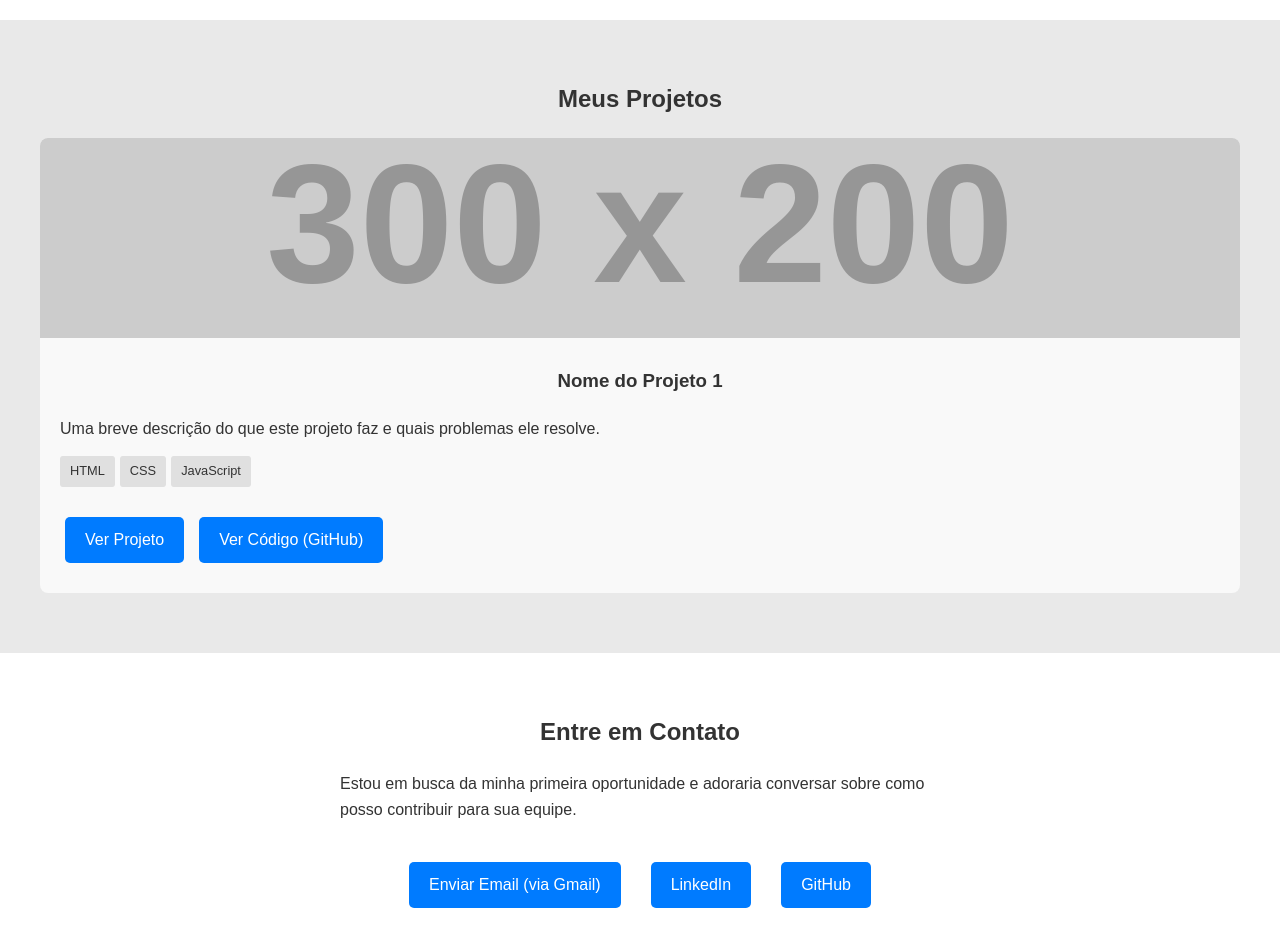
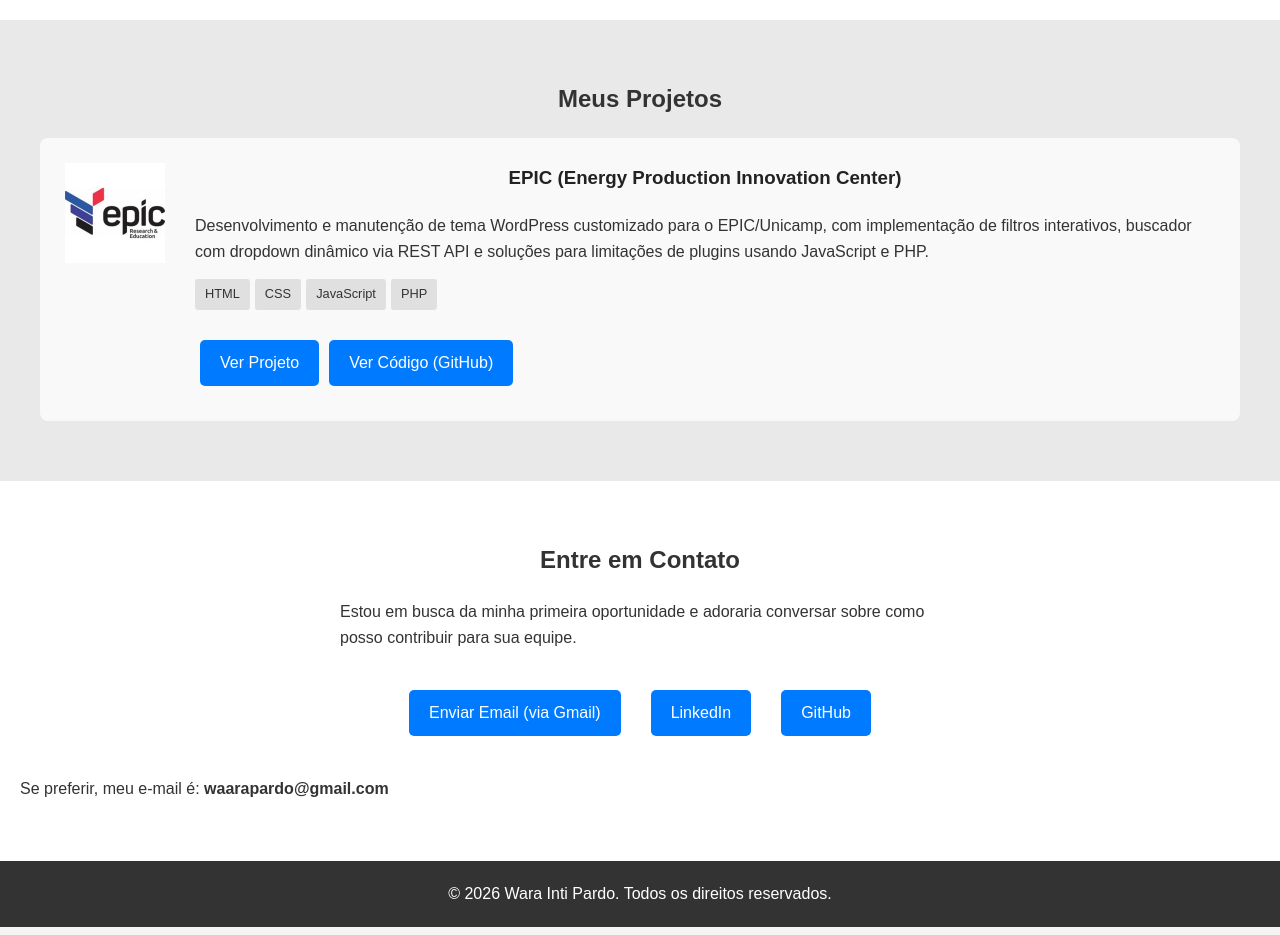
Before and after one commit to warapardo/portfolio-wara, a Next.js app: page / in a window 1280 px wide. Shown: the part 1040-1975 px from the top of the page. Built offline with nearby package versions, Linux system fonts and the light colour scheme; no server answers.

Commit message:
Acresentado 1 projeto (EPIC)

```diff
--- a/app/globals.css
+++ b/app/globals.css
@@ -115,3 +115,90 @@ body.dark section:nth-child(even) {
     align-items: center;
   }
 }
+
+/* =========================
+   PROJETOS
+========================= */
+
+.project-card {
+  display: flex;
+  align-items: flex-start;
+  gap: 30px;
+
+  padding: 25px;
+
+  background-color: #f9f9f9;
+  color: #333;
+
+  border-radius: 8px;
+  overflow: hidden;
+
+  text-align: left;
+
+  transition:
+    background-color 0.3s ease,
+    color 0.3s ease;
+}
+
+.project-logo {
+  width: 100px;
+  height: 100px;
+
+  object-fit: cover;
+
+  flex-shrink: 0;
+}
+
+.project-content {
+  flex: 1;
+}
+
+.project-content h3 {
+  margin-bottom: 20px;
+  color: #222;
+}
+
+.project-content p {
+  margin: 10px 0;
+  color: #333;
+}
+
+.project-technologies {
+  margin: 15px 0;
+}
+
+.project-technologies span {
+  display: inline-block;
+
+  background-color: #e0e0e0;
+  color: #333;
+
+  padding: 5px 10px;
+  margin-right: 5px;
+  margin-bottom: 5px;
+
+  border-radius: 3px;
+  font-size: 0.8em;
+}
+
+/* =========================
+   PROJETO - DARK MODE
+========================= */
+
+body.dark .project-card {
+  background-color: #1e1e1e;
+  color: #f4f4f4;
+}
+
+body.dark .project-content h3 {
+  color: #fff;
+}
+
+body.dark .project-content p {
+  color: #ddd;
+}
+
+body.dark .project-technologies span {
+  background-color: #333;
+  color: #fff;
+}
--- a/app/page.js
+++ b/app/page.js
@@ -209,59 +209,51 @@ export default function Home() {
           }}
         >
           {/* Projeto 1 */}
-          <div
-            className="project-card"
-            style={{
-              backgroundColor: "#f9f9f9",
-              borderRadius: "8px",
-              overflow: "hidden",
-              textAlign: "left",
-            }}
-          >
+          <div className="project-card">
   <img
-              src="https://via.placeholder.com/300x200"
-              alt="Projeto 1"
-              style={{ width: "100%", height: "200px", objectFit: "cover" }}
+    src="/img/epic_logo.jpg"
+    alt="EPIC (Energy Production Innovation Center)"
+    className="project-logo"
   />
-            <div style={{ padding: "20px" }}>
-              <h3>Nome do Projeto 1</h3>
-              <p style={{ margin: "10px 0" }}>
-                Uma breve descrição do que este projeto faz e quais problemas
-                ele resolve.
+
+  <div className="project-content">
+    <h3>EPIC (Energy Production Innovation Center)</h3>
+
+    <p>
+      Desenvolvimento e manutenção de tema WordPress customizado para o
+      EPIC/Unicamp, com implementação de filtros interativos, buscador com
+      dropdown dinâmico via REST API e soluções para limitações de plugins
+      usando JavaScript e PHP.
     </p>
-              <div style={{ margin: "15px 0" }}>
-                {["HTML", "CSS", "JavaScript"].map((tech) => (
-                  <span
-                    key={tech}
-                    style={{
-                      backgroundColor: "#e0e0e0",
-                      padding: "5px 10px",
-                      borderRadius: "3px",
-                      fontSize: "0.8em",
-                      marginRight: "5px",
-                      display: "inline-block",
-                      marginBottom: "5px",
-                    }}
-                  >
-                    {tech}
-                  </span>
+
+    <div className="project-technologies">
+      {["HTML", "CSS", "JavaScript", "PHP"].map((tech) => (
+        <span key={tech}>{tech}</span>
       ))}
     </div>
+
     <div className="project-links">
+      <a
+        href="https://epicenergy.org.br/"
+        target="_blank"
+        rel="noopener noreferrer"
+        className="btn-link"
+      >
+        Ver Projeto
+      </a>
+
       <a
         href="#"
         target="_blank"
+        rel="noopener noreferrer"
         className="btn-link"
-                  style={{ marginRight: "10px" }}
       >
-                  Ver Projeto
-                </a>
-                <a href="#" target="_blank" className="btn-link">
         Ver Código (GitHub)
       </a>
     </div>
   </div>
 </div>
+
 
           {/* Adicione mais projetos seguindo o mesmo padrão */}
         </div>
@@ -362,7 +354,6 @@ export default function Home() {
         )}
       </footer>
 
-      {/* ↓↓↓ ADICIONE ESTAS LINHAS NO FINAL (antes do último </>) ↓↓↓ */}
       {dadosAPI && <PerfilAPI />}
       {dadosAPI && <DadosAPI />}
     </>
```
Also changed, not shown: public/img/epic_logo.jpg (added), 1 other file (tests, documents, lock files or other folders). Lines whose indentation alone changed are shown as unchanged.
